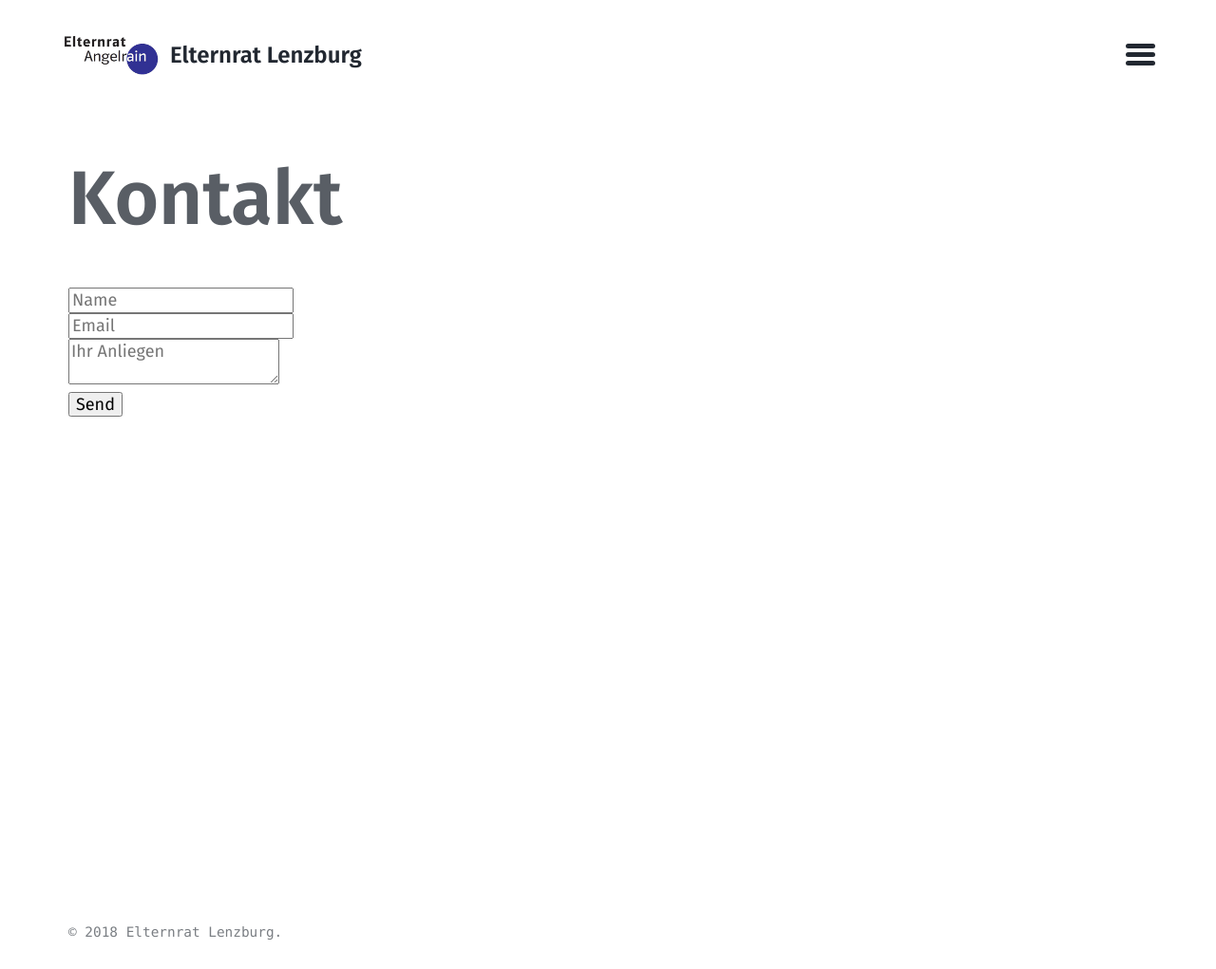
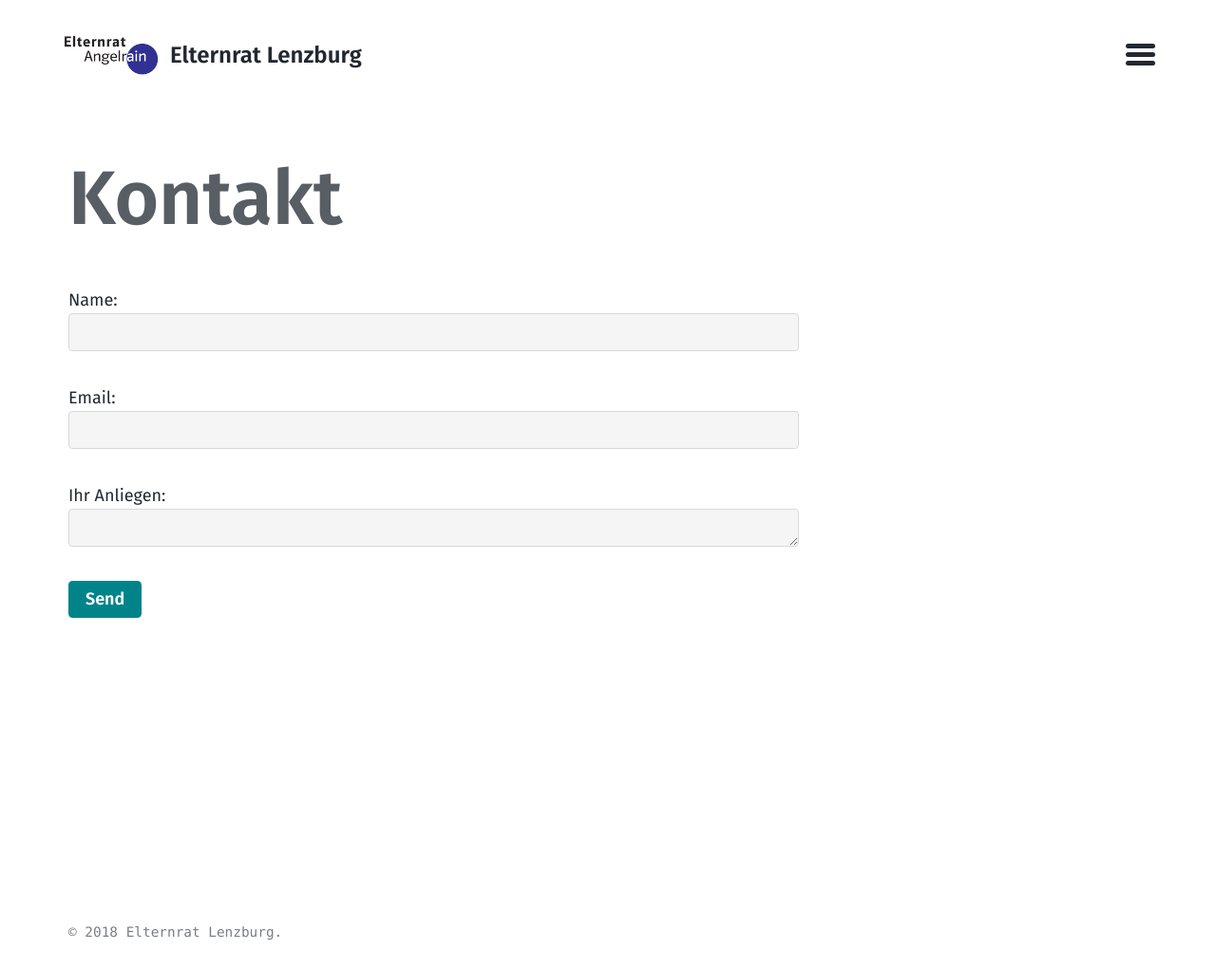
Before and after one commit to elternratlenzburg/elternratlenzburg.github.io, a Jekyll site: the page built from kontakt.md, in a window 1280 px wide. Shown: the whole page at 95% size. Built offline with Jekyll 4.4.1, drawn with Linux system fonts in a browser that asks for light colours.

Commit message:
Make the contact form look half way decent
Fixes #1

```diff
--- a/_sass/basically-basic.scss
+++ b/_sass/basically-basic.scss
@@ -24,6 +24,7 @@
 @import "basically-basic/navigation";
 @import "basically-basic/search";
 @import "basically-basic/footer";
+@import "basically-basic/forms";
 @import "basically-basic/entries";
 @import "basically-basic/buttons";
 @import "basically-basic/icons";
--- /dev/null
+++ b/_sass/basically-basic/_forms.scss
@@ -0,0 +1,36 @@
+// stylelint-disable selector-no-qualifying-type
+
+//
+// Textual form controls
+//
+
+.form-control {
+  display: block;
+  width: 100%;
+  height: 2.5em;
+  padding: 3px 3px;
+  font-size: $base-font-size;
+  line-height: 1em;
+  color: $text-color;
+  background-color:$code-background-color;
+  background-clip: padding-box;
+  border: 1px solid $border-color;
+
+  border-radius: $border-radius;
+}
+
+//
+// Labels
+//
+
+textarea.form-control {
+  height: auto;
+}
+
+// Form groups
+//
+// Designed to help with the organization and spacing of vertical forms.
+
+.form-group {
+  margin-bottom: 0.5em;
+}
--- a/kontakt.md
+++ b/kontakt.md
@@ -3,11 +3,20 @@ layout: page
 title: Kontakt
 ---
 
+<form class="form-group" action="https://formspree.io/info@elternratlenzburg.ch" method="POST">
+<div class="form-group">
+ <label for="name">Name:</label>
+ <input class="form-control" type="text" name="name"><br>
+</div>
+<div class="form-group">
+ <label for="email">Email:</label>
+ <input class="form-control" type="email" name="_replyto"><br>
+</div>
+<div class="form-group">
+ <label for="anliegen">Ihr Anliegen:</label>
+ <textarea class="form-control" name="anliegen"></textarea><br>
+</div>
 <div>
-	<form action="https://formspree.io/info@elternratlenzburg.ch" method="POST">
-		<input type="text" name="name" placeholder="Name"><br>
-		<input type="email" name="_replyto" placeholder="Email"><br>
-		<textarea name="anliegen" placeholder="Ihr Anliegen"></textarea><br>
-		<button type="submit" value="Send">Send</button>
-	</form>
+	<button class="btn" type="submit" value="Send">Send</button>
 </div>
+</form>
```
